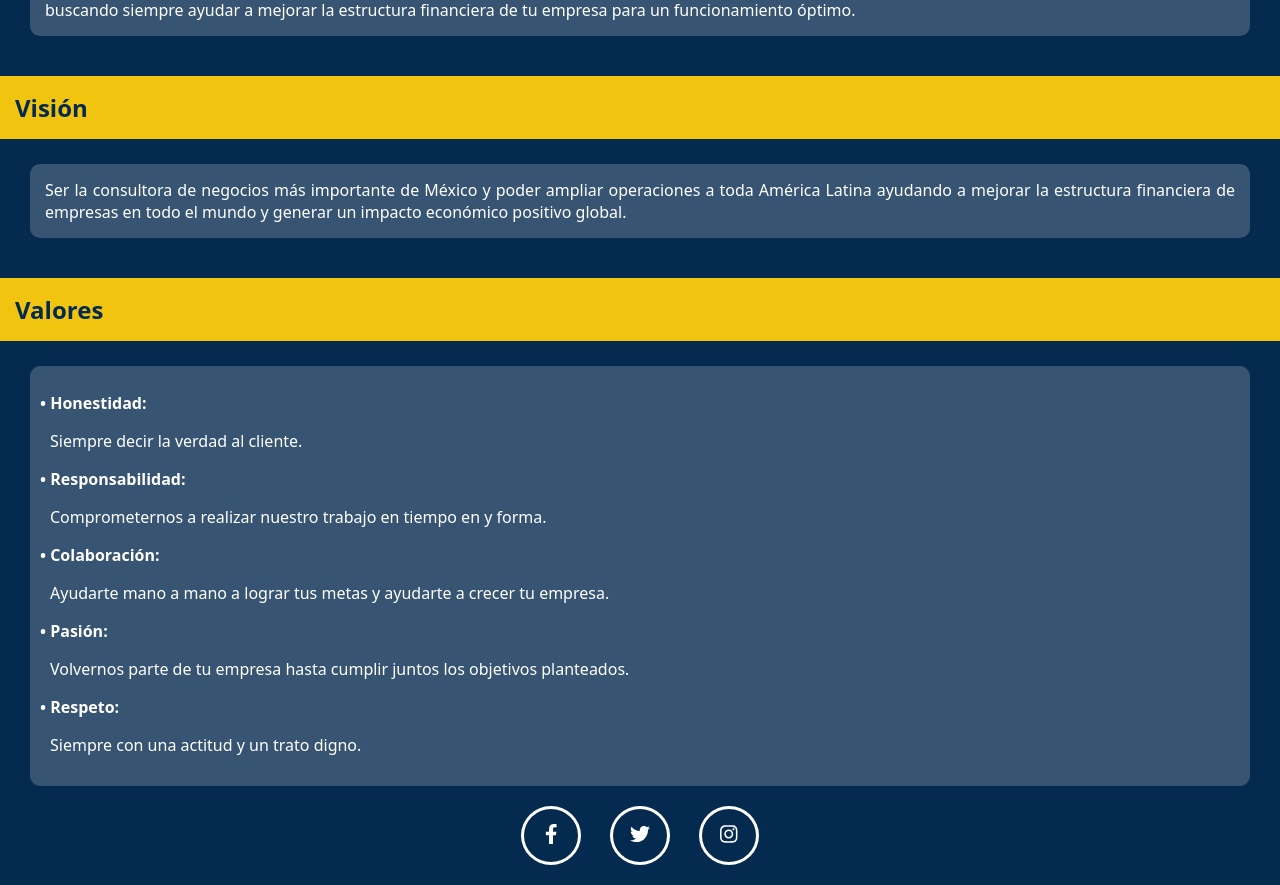
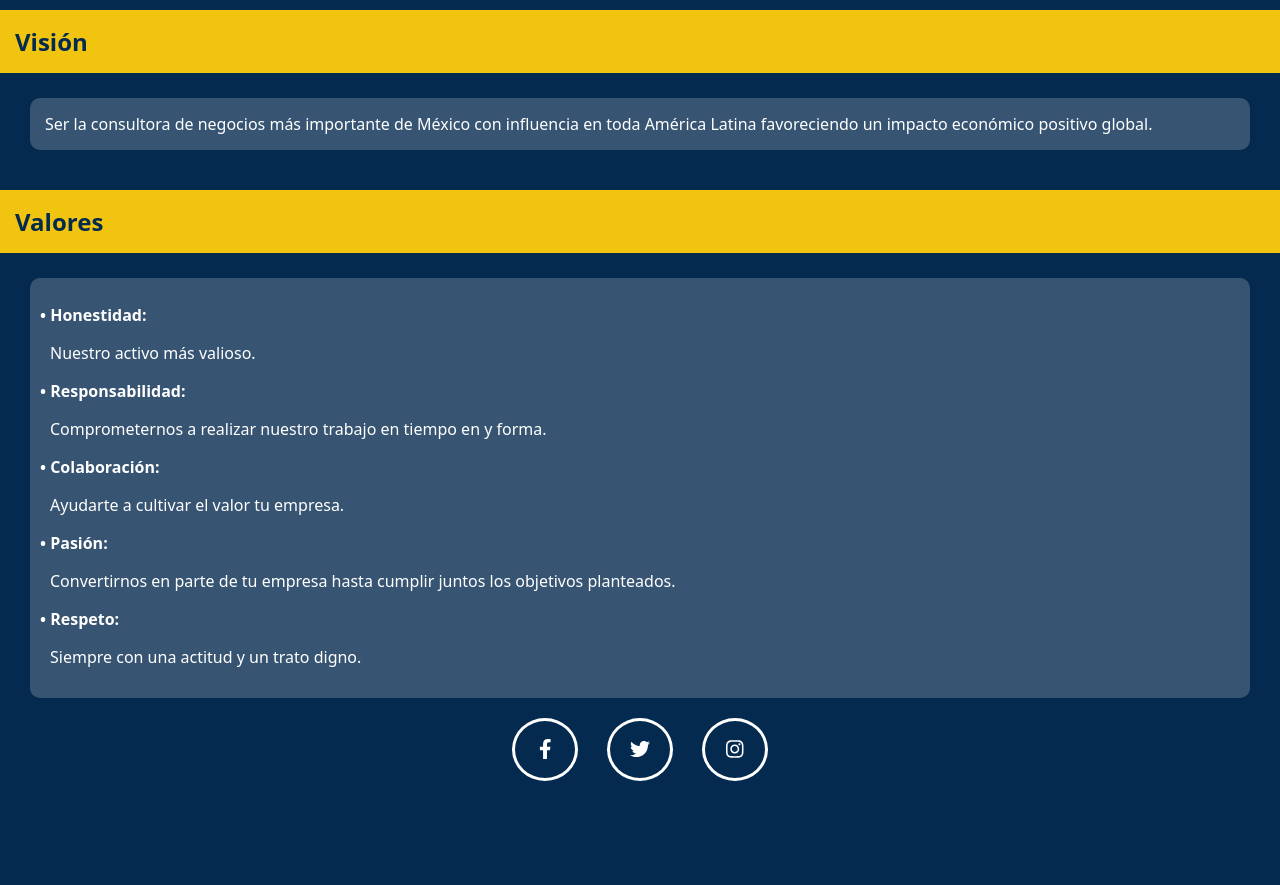
Before and after one commit to WilliamVelazquez/HAYD-WebSite, a Next.js app: page /nosotros in a window 1280 px wide. Shown: the part 268-1153 px from the top of the page. After the commit the page ends 1069 px from the top, so only its background shows below. Built offline with nearby package versions, Linux system fonts and the light colour scheme.

Commit message:
Switching Social Networks Buttons for Anchor Tags, Adding Social Networks Links and Update About Us information
Switching Social Networks Buttons for Anchor Tags
Adding Social Networks Links
Update About Us information

```diff
--- a/components/about-us.js
+++ b/components/about-us.js
@@ -12,13 +12,13 @@ function AboutUs(props) {
       <TitleBand title="Misión" position="left"/>
 
       <div className="textContainer">
-        <p className="text">Somos una empresa enfocada en consultoría financiera, nuestro propósito es ayudarte a conocer la factibilidad y rentabilidad de tu empresa, startup o el proyecto que tienes planeado realizar, ayudarte a materializar tu idea de negocio y diseñar estrategias para optimizar tus recursos e incrementar tus rendimientos, lo haremos a través de un análisis financiero que nos dirá la situación de tu empresa  o el crecimiento esperado si es que es una empresa nueva, buscando siempre ayudar a mejorar la estructura financiera de tu empresa para un funcionamiento óptimo.</p>
+        <p className="text">Impulsar la materialización de tu plan de negocios mediante el análisis financiero y el diseño de estrategias empresariales para la creación de valor.</p>
       </div>
 
       <TitleBand title="Visión" />
 
       <div className="textContainer">
-        <p className="text">Ser la consultora de negocios más importante de México y poder ampliar operaciones a toda América Latina ayudando a mejorar la estructura financiera de empresas en todo el mundo y generar un impacto económico positivo global.</p>
+        <p className="text">Ser la consultora de negocios más importante de México con influencia en toda América Latina favoreciendo un impacto económico positivo global.</p>
       </div>
 
       <TitleBand title="Valores" />
@@ -26,10 +26,10 @@ function AboutUs(props) {
       <div className="textContainer">
         <List
           items={[
-            {key:'Honestidad', description:'Siempre decir la verdad al cliente.'},
+            {key:'Honestidad', description:'Nuestro activo más valioso.'},
             {key:'Responsabilidad', description:'Comprometernos a realizar nuestro trabajo en tiempo en y forma.'},
-            {key:'Colaboración', description:'Ayudarte mano a mano a lograr tus metas y ayudarte a crecer tu empresa.'},
-            {key:'Pasión', description:'Volvernos parte de tu empresa hasta cumplir juntos los objetivos planteados.'},
+            {key:'Colaboración', description:'Ayudarte a cultivar el valor tu empresa.'},
+            {key:'Pasión', description:'Convertirnos en parte de tu empresa hasta cumplir juntos los objetivos planteados.'},
             {key:'Respeto', description:'Siempre con una actitud y un trato digno.'}
           ]}
         />
--- a/components/list.js
+++ b/components/list.js
@@ -8,7 +8,7 @@ function List(props) {
       {
         props.items.map(item => {
           return(
-            <div>
+            <div key={item.key}>
               <p className="title">{`• ${item.key}: `}</p>
               <p className="description">{item.description}</p>
             </div>
--- a/components/social-networks.js
+++ b/components/social-networks.js
@@ -9,29 +9,35 @@ function SocialNetworks(props) {
 	return(
 		<div className="container">
 
-      <button
+      <a
         className="fa"
         type="button"
-        onClick={props.facebook || null}
+        target="_blank"
+        rel="noopener noreferrer"
+        href={props.facebook || "https://www.facebook.com/HAYDConsulting/"}
       >
         <FontAwesomeIcon icon={ faFacebookF } />
-      </button>
+      </a>
 
-      <button
+      <a
         className="fa"
         type="button"
-        onClick={props.twitter || null}
+        target="_blank"
+        rel="noopener noreferrer"
+        href={props.twitter || "https://twitter.com/HaydConsulting"}
       >
         <FontAwesomeIcon icon={ faTwitter } />
-      </button>
+      </a>
 
-      <button
+      <a
         className="fa"
         type="button"
-        onClick={props.instagram || null}
+        target="_blank"
+        rel="noopener noreferrer"
+        href={props.instagram || "https://www.instagram.com/haydconsulting/"}
       >
         <FontAwesomeIcon icon={ faInstagram } />
-      </button>
+      </a>
 
       <style jsx>{`
         .container{
@@ -48,14 +54,14 @@ function SocialNetworks(props) {
         .fa{
           padding: 15px;
           font-size: 20px;
-          width: 60px;
+          width: 30px;
           text-align: center;
           text-decoration: none;
           margin: 5px 2px;
           border-radius: 50%;
           justify-self: center;
         }
-        button{
+        a{
           cursor: pointer;
           border-radius: 5px;
           border: 3px solid #fff;
@@ -67,12 +73,9 @@ function SocialNetworks(props) {
           -webkit-transition-duration: 0.4s; /* Safari */
           transition-duration: 0.4s;
         }
-        button:hover,
-        button:active
-        {
+        a:hover{
           color: #052A4F;
           background: #fff;
-          border: none;
         }
         img{
           width: 25%;
```
Also changed, not shown: 1 other file (tests, documents, lock files or other folders).
